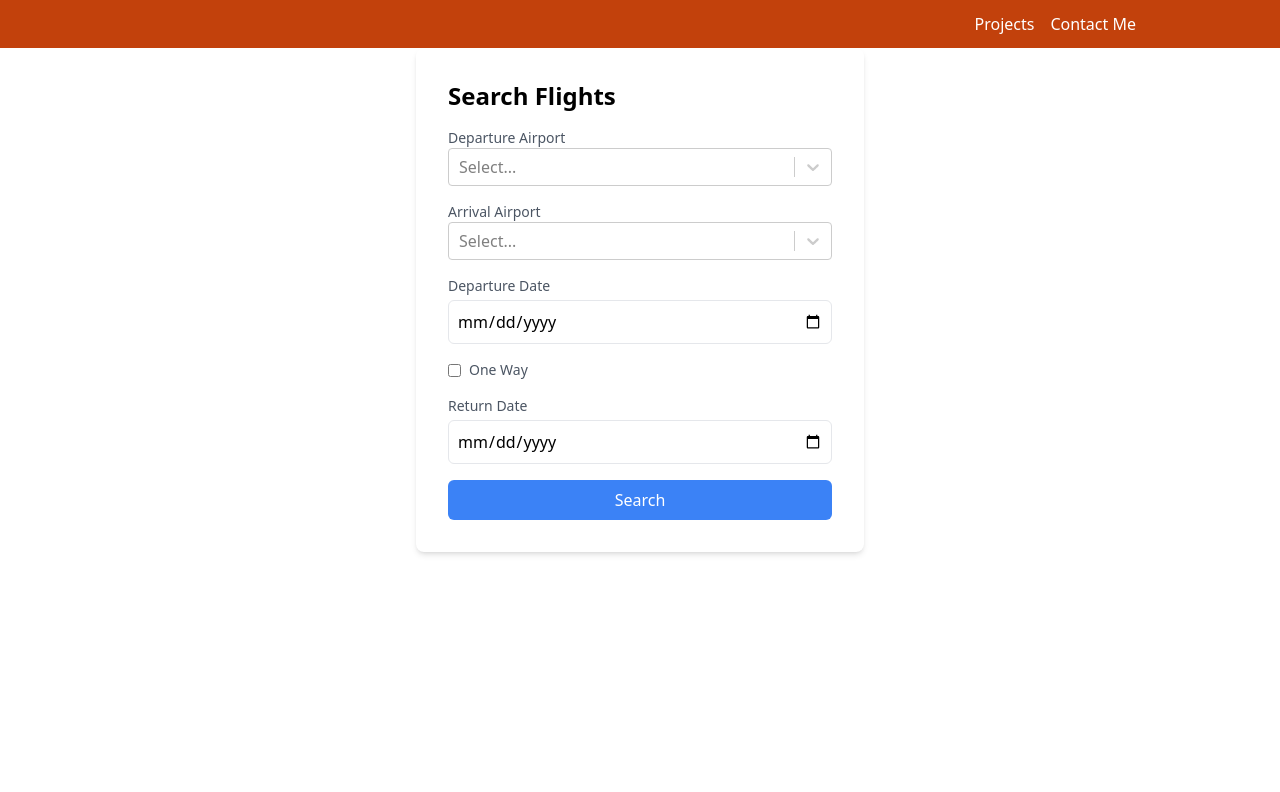
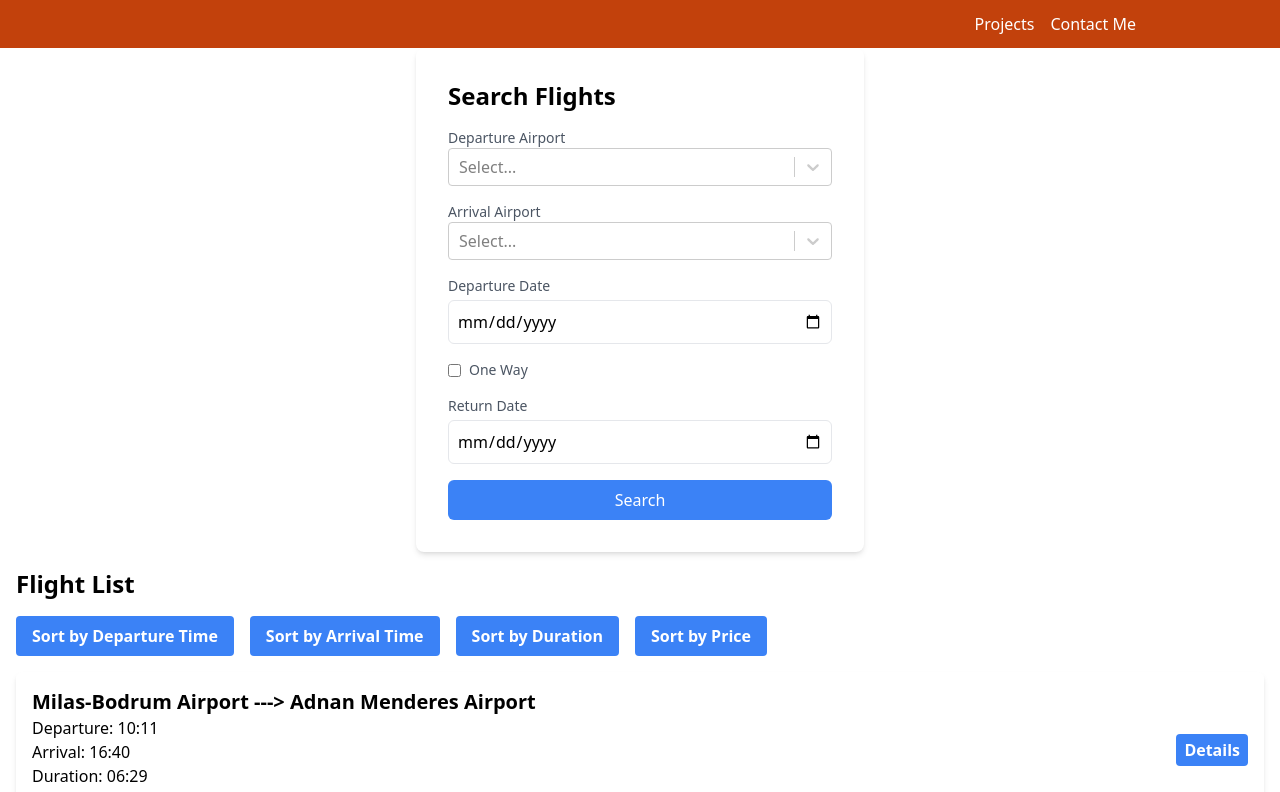
Before and after one commit to Berkan-Bilgin/flight-search-app, a Next.js app: page / in a window 1280 px wide. Shown: the top 792 px of the page. Built offline with nearby package versions, Linux system fonts and the light colour scheme.

Commit message:
added FlightTable component

```diff
--- a/src/pages/index.tsx
+++ b/src/pages/index.tsx
@@ -1,12 +1,13 @@
 import Header from "@/components/Header/Header"
 import SearchForm from "@/components/SearchForm/SearchForm"
+import FlightTable from "@/components/FlightTable/FlightTable"
 export default function Home() {
   return (
     <>
     <Header></Header>
     <div className="pt-12"> {/* pt-16 ile Header yüksekliği kadar boşluk bırakılır */}
       <SearchForm></SearchForm>
-
+      <FlightTable></FlightTable>
       </div>
     </>
 
```
